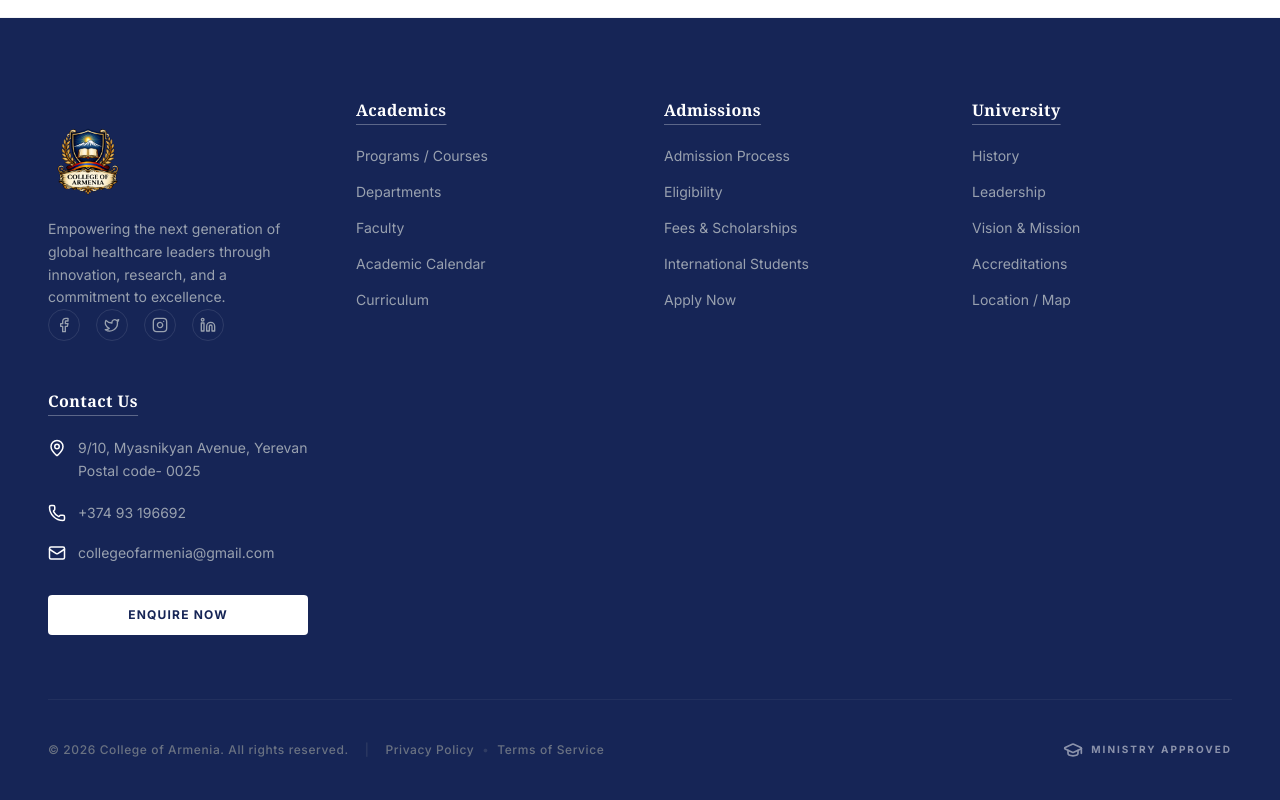
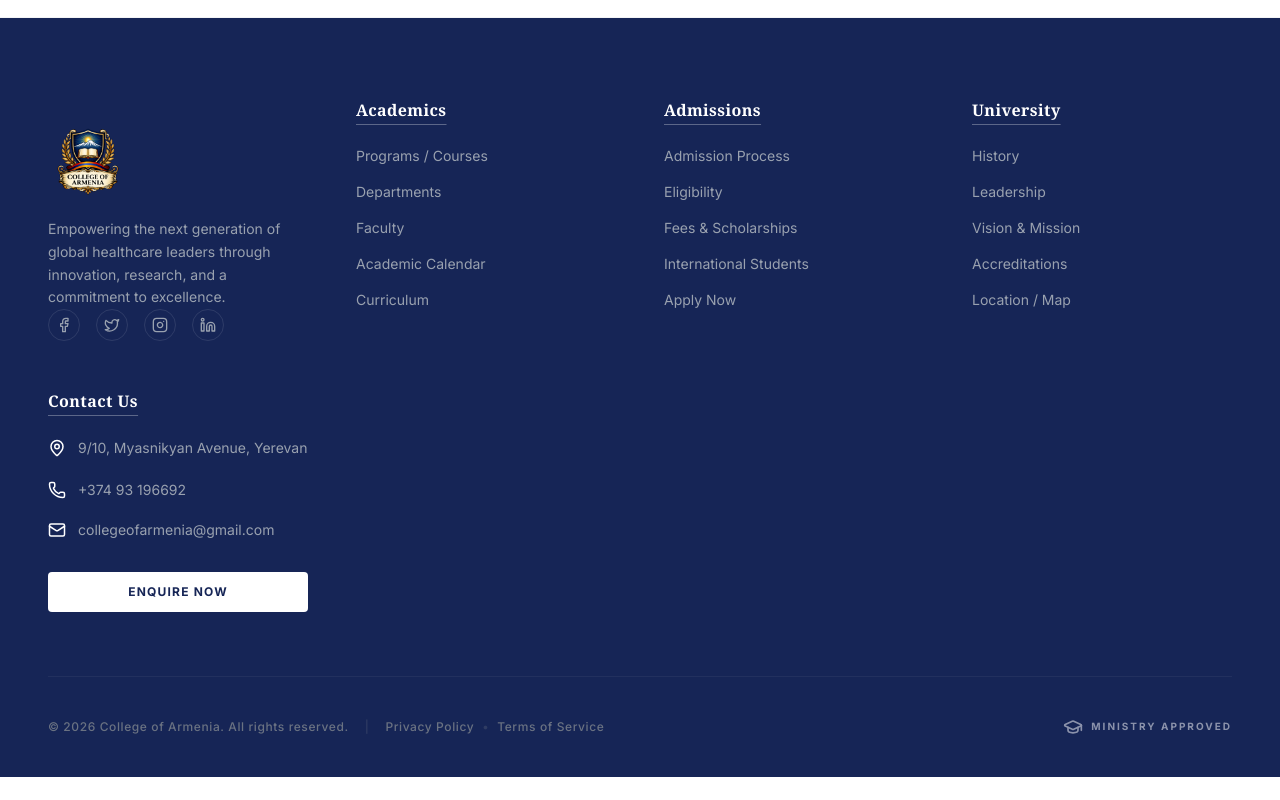
Before and after one commit to Souravkr-00/JK-and-Sons-University, a React (Vite) app: page / in a window 1280 px wide. Shown: the part 3215-4015 px from the top of the page. After the commit the page ends 3992 px from the top, so only its background shows below. Built offline with nearby package versions, Linux system fonts and the light colour scheme.

Commit message:
postal code removed

```diff
--- a/src/components/Footer.tsx
+++ b/src/components/Footer.tsx
@@ -96,7 +96,6 @@ export default function Footer() {
                 <MapPin size={18} className="text-white shrink-0 mt-0.5" />
                 <span className="text-gray-400 text-sm leading-relaxed group-hover:text-white transition-colors cursor-default">
                 9/10, Myasnikyan Avenue, Yerevan <br />
-                Postal code- 0025
                 </span>
               </li>
               <li className="flex items-center space-x-3 group">
```
